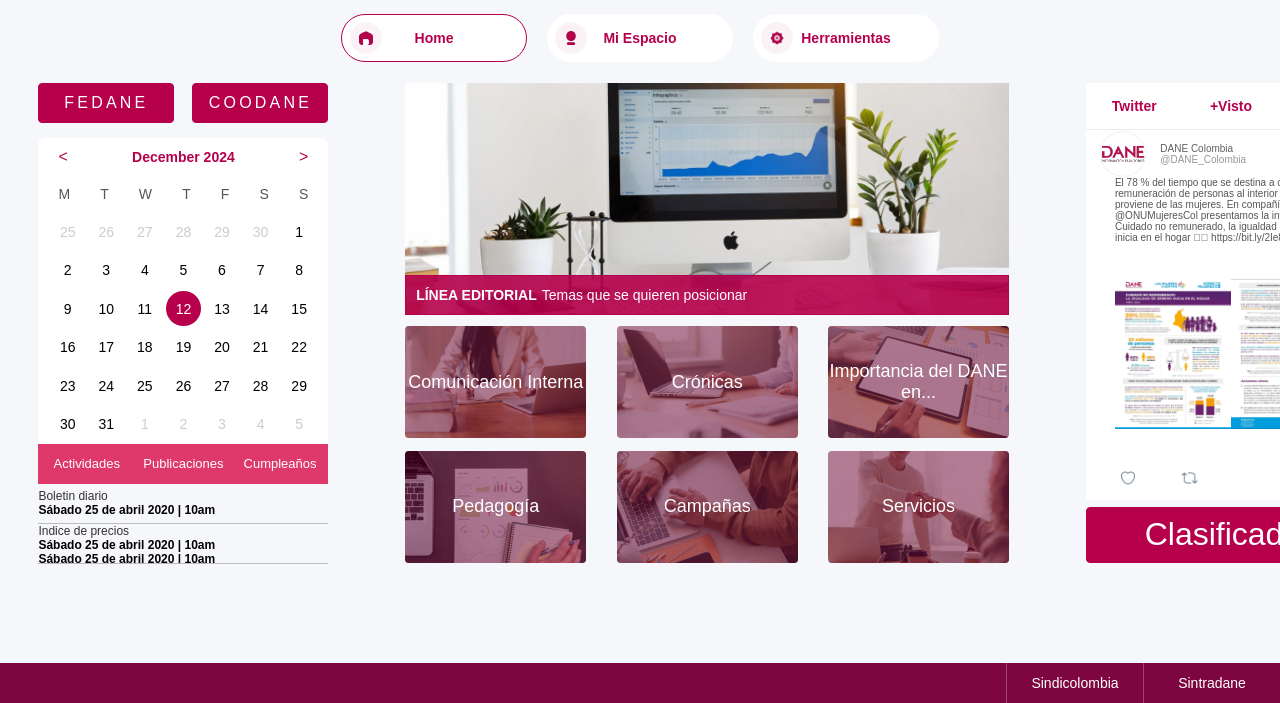
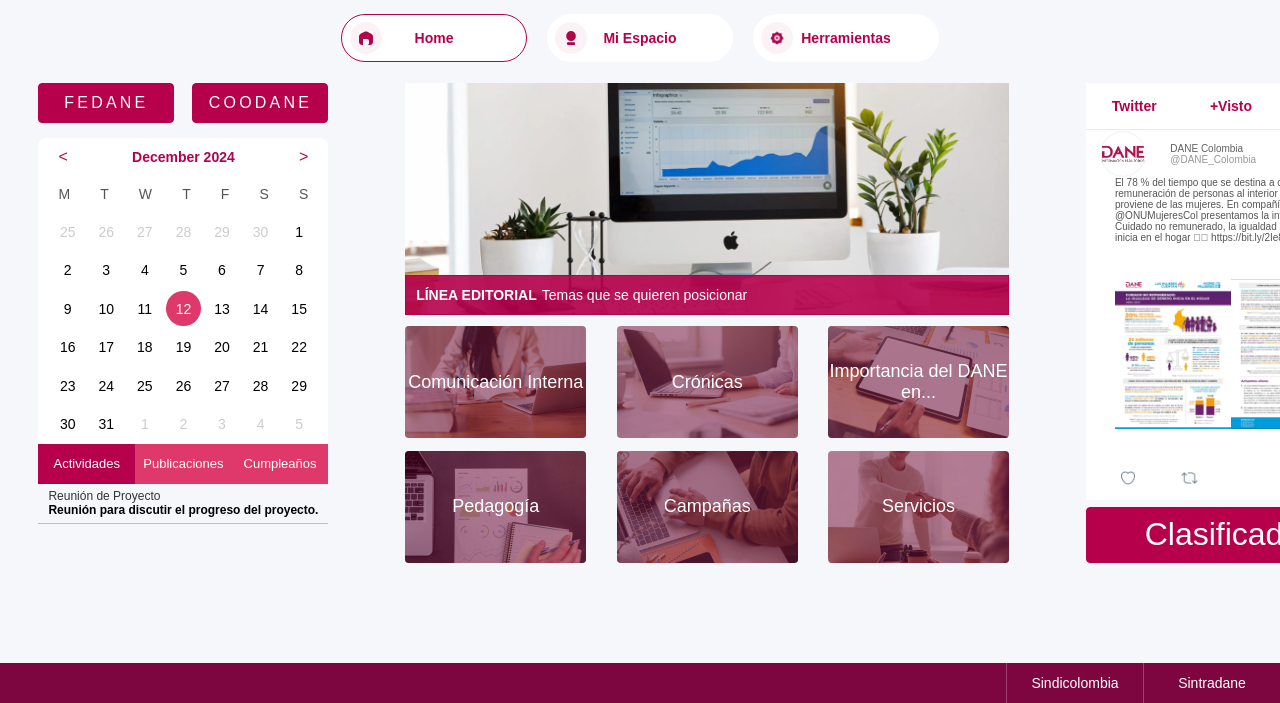
Before and after one commit to Damoncom/ANEET, a Gatsby site: page / in a window 1280 px wide. Shown: the part 97-800 px from the top of the page. Built offline with nearby package versions, Linux system fonts and the light colour scheme; Gatsby itself is replaced by a stand-in of ours.

Commit message:
:bug: fix calendar event problems

```diff
--- /dev/null
+++ b/src/components/calendar/data.ts
@@ -0,0 +1,34 @@
+export interface Event {
+  date: string; // 使用 ISO 格式的日期字符串 'yyyy-MM-dd'
+  type: "Actividades" | "Publicaciones" | "Cumpleaños";
+  title: string;
+  description: string;
+}
+
+export const Events: Event[] = [
+  {
+    date: "2024-12-12",
+    type: "Actividades",
+    title: "Reunión de Proyecto",
+    description: "Reunión para discutir el progreso del proyecto.",
+  },
+  {
+    date: "2024-12-12",
+    type: "Publicaciones",
+    title: "Nuevo Artículo Publicado",
+    description: "Un nuevo artículo sobre desarrollo web ha sido publicado.",
+  },
+  {
+    date: "2024-12-12",
+    type: "Publicaciones",
+    title: "2 Nuevo Artículo Publicado",
+    description: "Un nuevo artículo sobre desarrollo web ha sido publicado.",
+  },
+  {
+    date: "2024-12-14",
+    type: "Cumpleaños",
+    title: "Cumpleaños de Juan",
+    description: "Celebra el cumpleaños de Juan con una fiesta virtual.",
+  },
+  // 更多事件
+];
--- a/src/components/calendar/index.tsx
+++ b/src/components/calendar/index.tsx
@@ -25,19 +25,19 @@
 import Button from "../button";
 import TextBox from "../textBox";
 import { InfoBox } from "../utils/style";
+import { Events } from "./data";
 
 const Calendar: React.FC = () => {
   // 用useState管理当前日期状态和选中日期状态
   const [currentDate, setCurrentDate] = useState(new Date());
-  const [selectedDate, setSelectedDate] = useState<Date | null>(null);
+  const [selectedDate, setSelectedDate] = useState<Date | null>(currentDate);
+  const [activeEventType, setActiveEventType] = useState<
+    "Actividades" | "Publicaciones" | "Cumpleaños"
+  >("Actividades"); //默认第一个
 
   // 月份增减
-  const nextMonth = () => {
-    setCurrentDate(addMonths(currentDate, 1));
-  };
-  const prevMonth = () => {
-    setCurrentDate(subMonths(currentDate, 1));
-  };
+  const nextMonth = () => setCurrentDate(addMonths(currentDate, 1));
+  const prevMonth = () => setCurrentDate(subMonths(currentDate, 1));
 
   // 渲染日历顶部日期
   const renderHeader = () => (
@@ -84,6 +84,7 @@
         const cloneDay = day;
         const isToday = isSameDay(day, new Date());
         const isSelected = selectedDate && isSameDay(day, selectedDate);
+
         days.push(
           <Cell
             className={`${!isSameMonth(day, monthStart) ? "disabled" : ""} ${
@@ -104,86 +105,80 @@
     return <div style={{ margin: "0 10px" }}>{rows}</div>;
   };
 
+  const renderEvents = () => {
+    if (!selectedDate) return null;
+
+    const dateStr = format(selectedDate, "yyyy-MM-dd");
+    const filteredEvents = Events.filter(
+      (event) => event.date === dateStr && event.type === activeEventType
+    );
+
+    if (filteredEvents.length === 0) {
+      return (
+        <VerticalContent width="whole" height="xxSmall" justifyContent="center">
+          <InfoBox style={{ fontSize: "12px", color: "#999" }}>
+            No hay eventos para esta fecha.
+          </InfoBox>
+        </VerticalContent>
+      );
+    }
+
+    return filteredEvents.map((event, index) => (
+      <VerticalContent
+        key={index}
+        width="whole"
+        height="xxSmall"
+        borderBottom="1px solid #BDBDBD"
+        justifyContent="center"
+      >
+        <InfoBox style={{ fontSize: "12px", color: "#333333" }}>
+          {event.title}
+        </InfoBox>
+        <InfoBox
+          style={{
+            fontSize: "12px",
+            color: "#000000",
+            fontWeight: "700",
+            whiteSpace: "nowrap",
+            overflow: "hidden",
+            textOverflow: "ellipsis",
+          }}
+        >
+          {event.description}
+        </InfoBox>
+      </VerticalContent>
+    ));
+  };
+
   return (
     <CalendarWrapper>
       {renderHeader()}
       {renderDays()}
       {renderCells()}
       <HorizontalContent height="xxSmall" backgroundColor="white">
+        {["Actividades", "Publicaciones", "Cumpleaños"].map((type) => (
           <Button
+            key={type}
             width="realThird"
             height="large"
             border="none"
             borderRadius="none"
             color="white"
             fontSize="xSmall"
-          backgroundColor="pink"
+            backgroundColor={activeEventType === type ? "red" : "pink"}
             hoverBackgroundColor="#B6004C"
+            onClick={() =>
+              setActiveEventType(
+                type as "Actividades" | "Publicaciones" | "Cumpleaños"
+              )
+            }
           >
-          <TextBox>Actividades</TextBox>
+            <TextBox>{type}</TextBox>
           </Button>
-        <Button
-          width="realThird"
-          height="large"
-          border="none"
-          borderRadius="none"
-          color="white"
-          fontSize="xSmall"
-          backgroundColor="pink"
-          hoverBackgroundColor="#B6004C"
-        >
-          <TextBox>Publicaciones</TextBox>
-        </Button>
-        <Button
-          width="realThird"
-          height="large"
-          border="none"
-          borderRadius="none"
-          color="white"
-          fontSize="xSmall"
-          backgroundColor="pink"
-          hoverBackgroundColor="#B6004C"
-        >
-          <TextBox>Cumpleaños</TextBox>
-        </Button>
+        ))}
       </HorizontalContent>
 
-      <ScrollBox>
-        <VerticalContent
-          width="whole"
-          height="xxSmall"
-          borderBottom="1px solid #BDBDBD"
-          justifyContent="center"
-        >
-          <InfoBox style={{ fontSize: "12px", color: "#333333" }}>
-            Boletin diario
-          </InfoBox>
-          <InfoBox
-            style={{ fontSize: "12px", color: "#000000", fontWeight: "700" }}
-          >
-            Sábado 25 de abril 2020 | 10am
-          </InfoBox>
-        </VerticalContent>
-        <VerticalContent
-          width="whole"
-          height="xxSmall"
-          borderBottom="1px solid #BDBDBD"
-        >
-          <InfoBox style={{ fontSize: "12px", color: "#333333" }}>
-            Indice de precios
-          </InfoBox>
-          <InfoBox
-            style={{ fontSize: "12px", color: "#000000", fontWeight: "700" }}
-          >
-            Sábado 25 de abril 2020 | 10am
-          </InfoBox>
-          <InfoBox
-            style={{ fontSize: "12px", color: "#000000", fontWeight: "700" }}
-          >
-            Sábado 25 de abril 2020 | 10am
-          </InfoBox>
-        </VerticalContent>
-      </ScrollBox>
+      <ScrollBox>{renderEvents()}</ScrollBox>
     </CalendarWrapper>
   );
 };
--- a/src/components/calendar/style.ts
+++ b/src/components/calendar/style.ts
@@ -28,6 +28,9 @@
   color: #b10f40;
   cursor: pointer;
   font-size: 16px;
+  &:active {
+    color: #df396b;
+  }
 `;
 
 export const DaysRow = styled.div`
@@ -72,6 +75,9 @@
 export const ScrollBox = styled.div`
   height: 80px;
   overflow: scroll;
+  background-color: #f6f7fb;
+
+  /* TODO:win隐藏不了滚动条？ */
   /* &::-webkit-scrollbar {
     display: none;
   } */
--- a/src/components/utils/style.ts
+++ b/src/components/utils/style.ts
@@ -84,5 +84,7 @@
 
 // 标题&描述盒子
 export const InfoBox = styled.div`
+  width: 95%;
+  margin-left: 10px;
   margin-right: auto;
 `;
```
Lines whose indentation alone changed are shown as unchanged.
